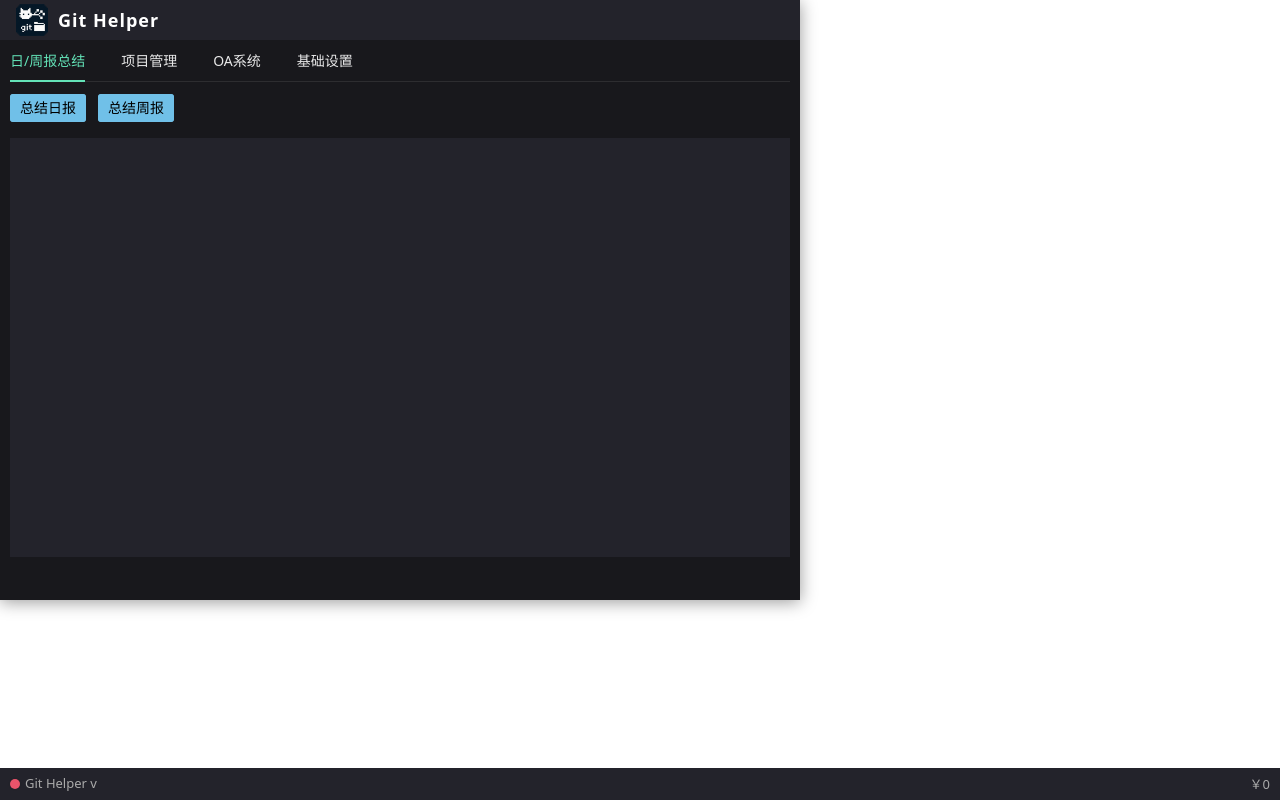
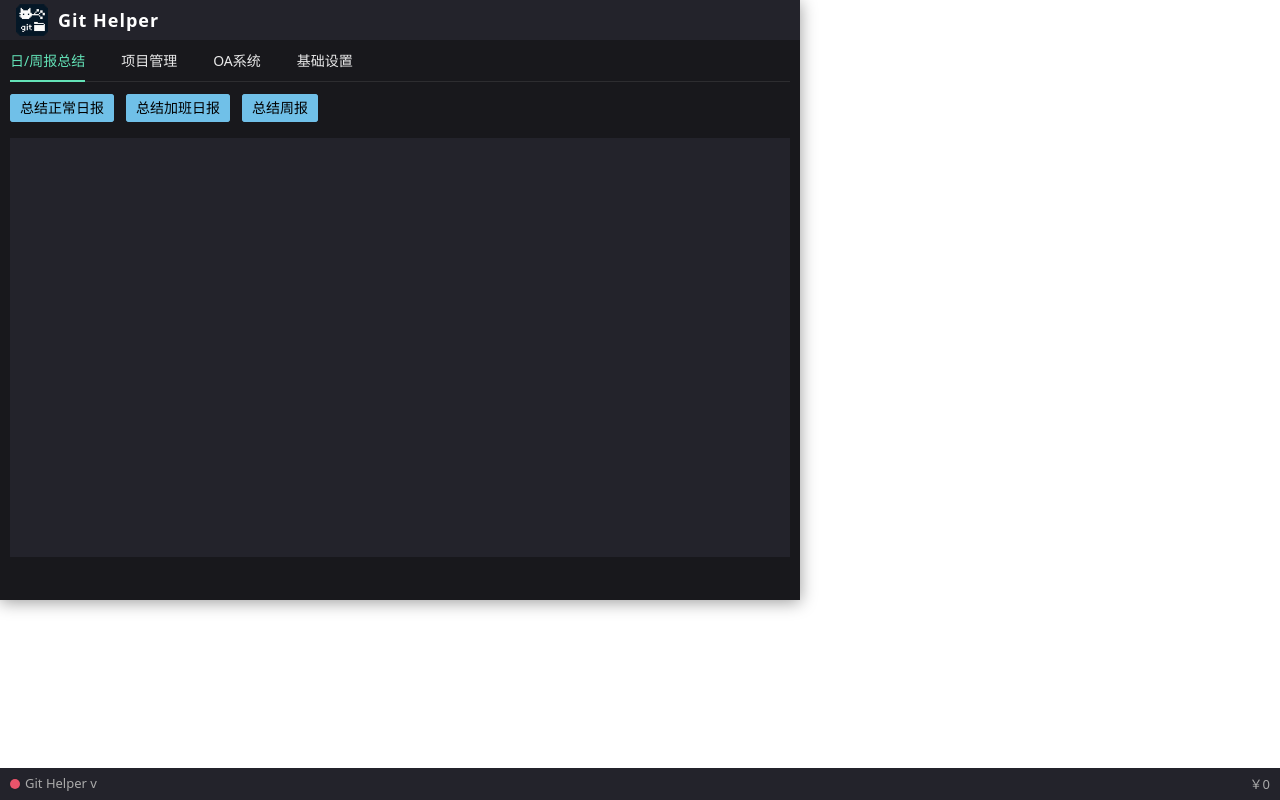
Before and after one commit to Msg-Lbo/gitHelper, a Vue app: page / in a window 1280 px wide. Built offline with nearby package versions, Linux system fonts and the light colour scheme; some icons are missing.

Commit message:
feat: 更新总结面板以支持加班日报，优化项目选择逻辑

```diff
--- a/src/renderer/src/components/SummarizationPanel.vue
+++ b/src/renderer/src/components/SummarizationPanel.vue
@@ -2,7 +2,12 @@
   <div class="summarization-panel">
     <section class="header">
       <n-space justify="start" align="center">
-        <n-button type="info" size="small" @click="openProjectModal('daily')">总结日报</n-button>
+        <n-button type="info" size="small" @click="openProjectModal('daily')"
+          >总结正常日报</n-button
+        >
+        <n-button type="info" size="small" @click="openProjectModal('overtime')"
+          >总结加班日报</n-button
+        >
         <n-button type="info" size="small" @click="openProjectModal('weekly')">总结周报</n-button>
       </n-space>
     </section>
@@ -77,7 +82,7 @@ import {
 } from 'naive-ui'
 import { CopyOutline } from '@vicons/ionicons5'
 import { chatWithDeepSeek } from '../api/deepseek'
-const type = ref<'daily' | 'weekly'>('daily')
+const type = ref<'daily' | 'overtime' | 'weekly'>('daily')
 const loading = ref(false)
 const message = useMessage()
 const logRef = ref('')
@@ -96,8 +101,12 @@ const getSettings = () => {
 // 获取配置
 const settings = getSettings()
 const gitUser = settings.gitUser || ''
+// 获取本周的提交记录
 const weeklyCommand = `git log --since="monday" --author="${gitUser}" --pretty=format:"%an %ad %s" --date=format:"%Y-%m-%d %A"`
-const dailyCommand = `git log --since="00:00" --author="${gitUser}" --pretty=format:"%an %ad %s" --date=format:"%Y-%m-%d %A"`
+// 获取当天到18:30的提交记录
+const dailyCommand = `git log --since="00:00" --until="18:30" --author="${gitUser}" --pretty=format:"%an %ad %s" --date=format:"%Y-%m-%d %A"`
+// 获取当天18:30到21点的提交记录
+const overtimeCommand = `git log --since="18:30" --until="21:00" --author="${gitUser}" --pretty=format:"%an %ad %s" --date=format:"%Y-%m-%d %A"`
 // 项目选择相关，单选/多选
 interface Project {
   alias: string
@@ -110,14 +119,14 @@ const selectedProject = ref<string>('')
 const selectedProjects = ref<string[]>([])
 const modalTitle = ref('选择项目')
 // 打开项目选择弹窗
-const openProjectModal = (summarizeType: 'daily' | 'weekly') => {
+const openProjectModal = (summarizeType: 'daily' | 'overtime' | 'weekly') => {
   if (!gitUser) {
     message.warning('请先配置 Git 用户名')
     return
   }
   type.value = summarizeType
-  selectMode.value = summarizeType === 'daily' ? 'single' : 'multiple'
-  modalTitle.value = summarizeType === 'daily' ? '选择项目（单选）' : '选择项目（多选）'
+  selectMode.value = (summarizeType === 'daily' || summarizeType === 'overtime') ? 'single' : 'multiple'
+  modalTitle.value = (summarizeType === 'daily' || summarizeType === 'overtime') ? '选择项目（单选）' : '选择项目（多选）'
   // 读取项目列表
   const raw = localStorage.getItem('githelper-projects')
   projectList.value = raw ? JSON.parse(raw) : []
@@ -139,12 +148,19 @@ const onProjectSelectConfirm = async () => {
   await handleSummarize(type.value)
 }
 // 总结
-const handleSummarize = async (summarizeType: 'daily' | 'weekly') => {
+const handleSummarize = async (summarizeType: 'daily' | 'overtime' | 'weekly') => {
   try {
     loading.value = true
-    const command = summarizeType === 'daily' ? dailyCommand : weeklyCommand
+    // 根据类型选择对应的git命令
+    let command = weeklyCommand // 默认周报命令
     if (summarizeType === 'daily') {
-      // 单选
+      command = dailyCommand
+    } else if (summarizeType === 'overtime') {
+      command = overtimeCommand
+    }
+
+    if (summarizeType === 'daily' || summarizeType === 'overtime') {
+      // 单选模式（日报和加班日报）
       logRef.value = ''
       const projectPath = selectedProject.value
       if (!projectPath) return
@@ -157,12 +173,12 @@ const handleSummarize = async (summarizeType: 'daily' | 'weekly') => {
         .map((line) => (line ? prefix + line : ''))
         .join('\n')
     } else {
-      // 多选
+      // 多选模式（周报）
       logRef.value = ''
       let allLogs = ''
       for (const projectPath of selectedProjects.value) {
         const project = projectList.value.find((p) => p.path === projectPath)
-        let result = await window.api?.runGitLog({ command: weeklyCommand, projectPath })
+        let result = await window.api?.runGitLog({ command, projectPath })
         const prefix = project ? `[${project.alias}] ` : ''
         allLogs +=
           (result || '')
@@ -193,9 +209,11 @@ const handleSummarizeDeepSeek = async () => {
       return
     }
     const messages = [{ role: 'user', content: logRef.value }]
-    if (type.value === 'daily') {
+    if (type.value === 'daily' || type.value === 'overtime') {
+      // 日报和加班日报都使用日报模板
       messages.unshift({ role: 'system', content: settings.dailyTemplate })
     } else {
+      // 周报使用周报模板
       messages.unshift({ role: 'system', content: settings.weeklyTemplate })
     }
     // 先在日志最后一行添加分割线
```
